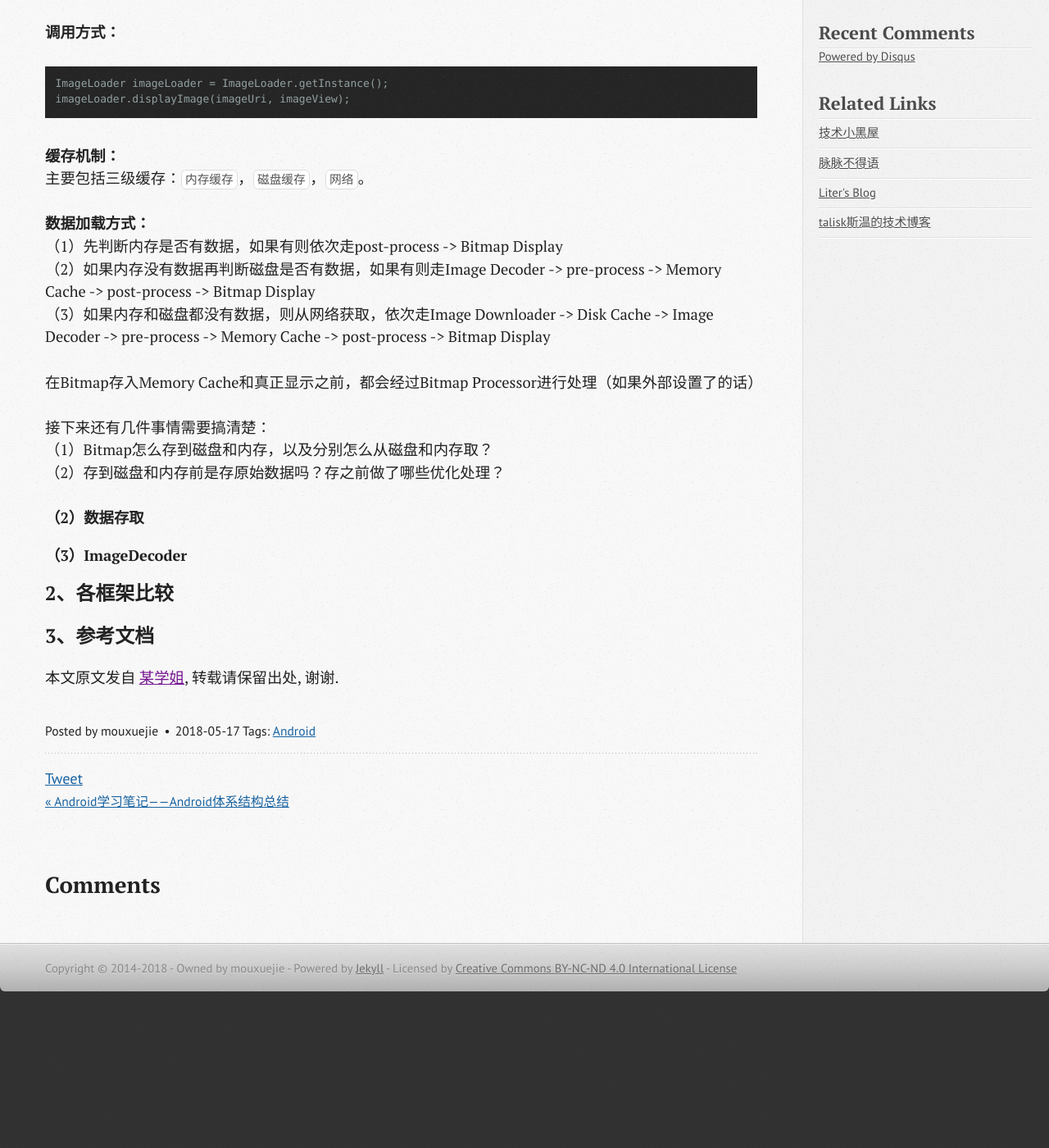
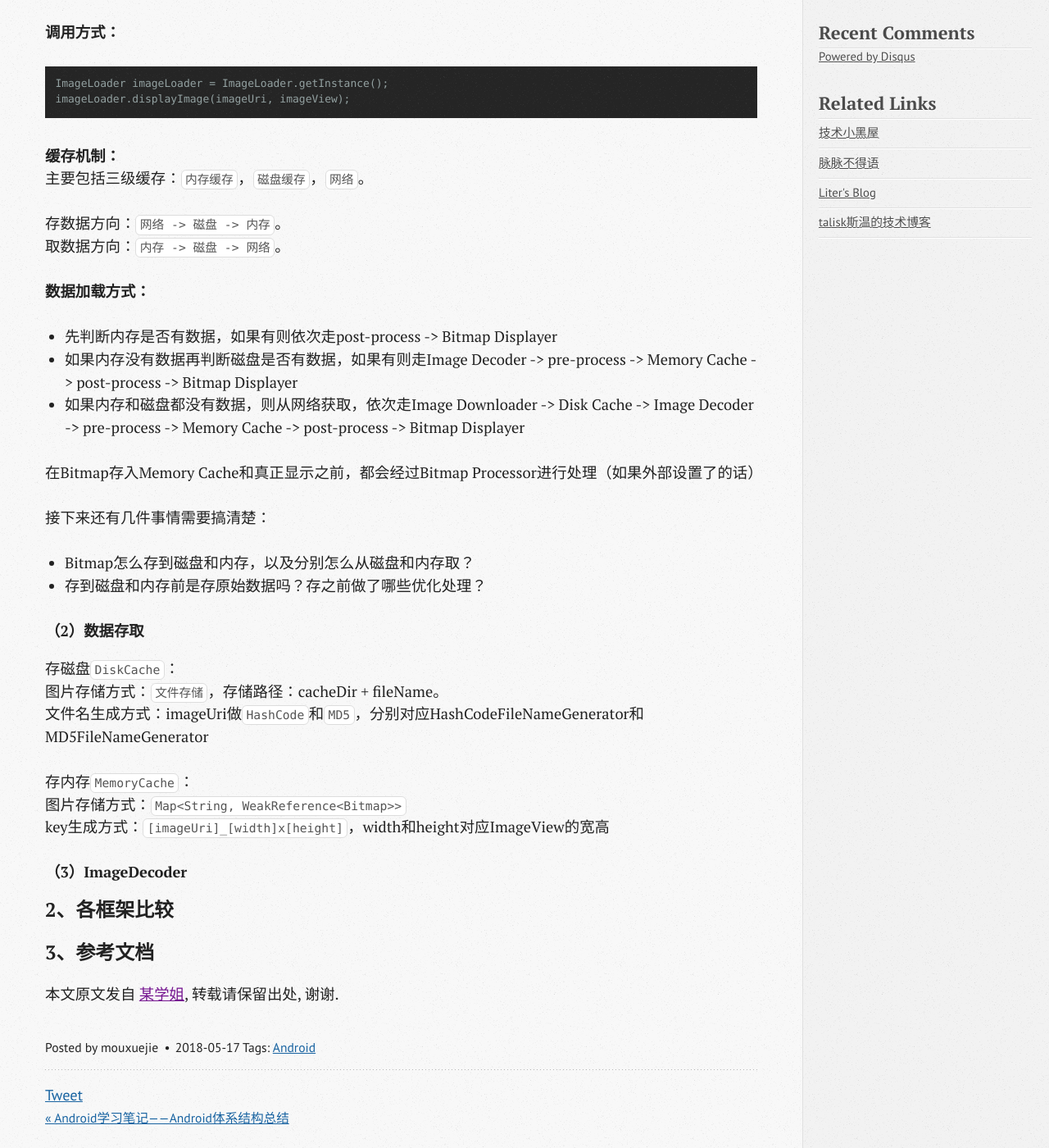
Before and after one commit to wangxinghe/wangxinghe.github.io, a Jekyll site: the page built from _posts/2018-05-17-learning-notes-image-loader.md, in a window 1280 px wide and 1400 px high, scrolled down 1146 px. Shown: the whole window at 82% size. Built offline with Jekyll 4.4.1, drawn with Linux system fonts in a browser that asks for light colours; comment, search, counter and statistics services are not loaded; before the commit the page ends 2400 px from its top, so only the background shows below that.

Commit message:
[update]

```diff
--- a/_posts/2018-05-17-learning-notes-image-loader.md
+++ b/_posts/2018-05-17-learning-notes-image-loader.md
@@ -30,19 +30,31 @@ tags: [Android]
 **缓存机制：**
 主要包括三级缓存：`内存缓存`，`磁盘缓存`，`网络`。
 
+存数据方向：`网络 -> 磁盘 -> 内存`。
+取数据方向：`内存 -> 磁盘 -> 网络`。
+
 **数据加载方式：**
-（1）先判断内存是否有数据，如果有则依次走post-process -> Bitmap Display
-（2）如果内存没有数据再判断磁盘是否有数据，如果有则走Image Decoder -> pre-process -> Memory Cache -> post-process -> Bitmap Display
-（3）如果内存和磁盘都没有数据，则从网络获取，依次走Image Downloader -> Disk Cache -> Image Decoder -> pre-process -> Memory Cache -> post-process -> Bitmap Display
+
+- 先判断内存是否有数据，如果有则依次走post-process -> Bitmap Displayer
+- 如果内存没有数据再判断磁盘是否有数据，如果有则走Image Decoder -> pre-process -> Memory Cache -> post-process -> Bitmap Displayer
+- 如果内存和磁盘都没有数据，则从网络获取，依次走Image Downloader -> Disk Cache -> Image Decoder -> pre-process -> Memory Cache -> post-process -> Bitmap Displayer
 
 在Bitmap存入Memory Cache和真正显示之前，都会经过Bitmap Processor进行处理（如果外部设置了的话）
 
 接下来还有几件事情需要搞清楚：
-（1）Bitmap怎么存到磁盘和内存，以及分别怎么从磁盘和内存取？
-（2）存到磁盘和内存前是存原始数据吗？存之前做了哪些优化处理？
+
+- Bitmap怎么存到磁盘和内存，以及分别怎么从磁盘和内存取？
+- 存到磁盘和内存前是存原始数据吗？存之前做了哪些优化处理？
 
 #### （2）数据存取
 
+存磁盘`DiskCache`：
+图片存储方式：`文件存储`，存储路径：cacheDir + fileName。
+文件名生成方式：imageUri做`HashCode`和`MD5`，分别对应HashCodeFileNameGenerator和MD5FileNameGenerator
+
+存内存`MemoryCache`：
+图片存储方式：`Map<String, WeakReference<Bitmap>>`
+key生成方式：`[imageUri]_[width]x[height]`，width和height对应ImageView的宽高
 
 
 #### （3）ImageDecoder
```
